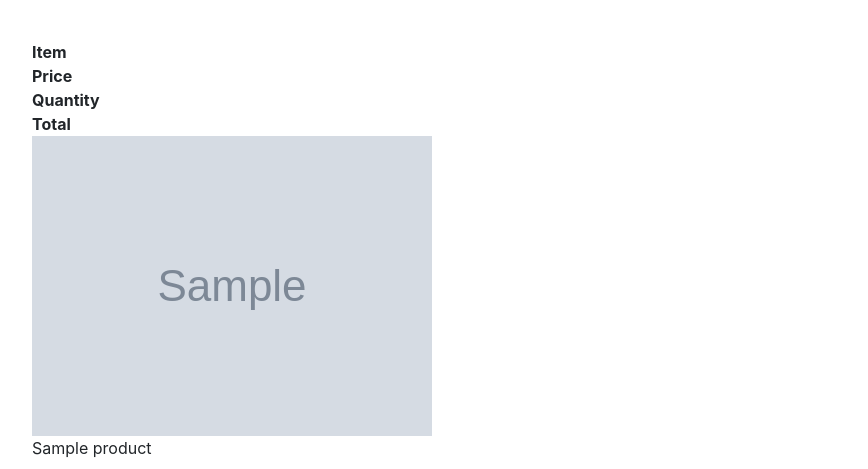
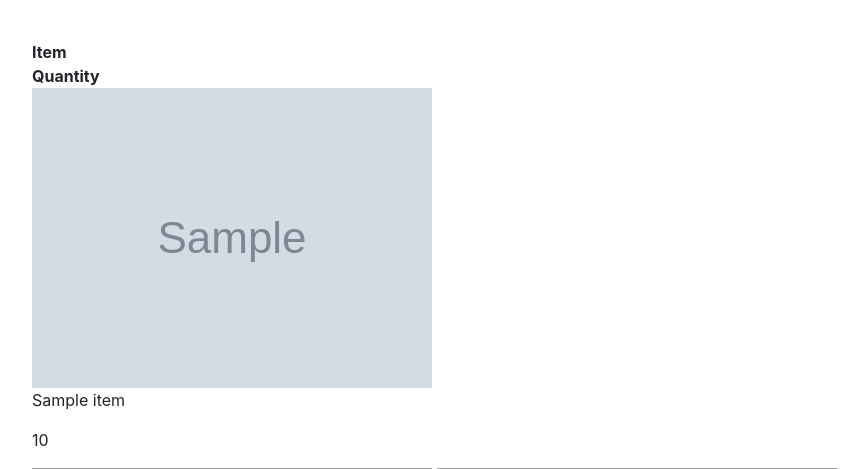
Before and after one commit to TanmayHiremath/TL-Website, a Django app: template TLback/tools/templates/tools/cart.html in a window 1280 px wide. Shown: the part 475-944 px from the top of the page, without its empty margins (53-921 px from the left). Run offline with Django 3.2, Linux system fonts and the light colour scheme; tables that the repository leaves empty hold one stand-in row (values such as "Sample post"); the template is opened without the code that fills it: values that come from a table or form of the project are taken from there, most other values are stand-ins (such as "Sample title", 1, 10 or a date in 2020); grey boxes marked "Sample" are stand-in pictures; parts of the project's set-up code (start-up, migrations or seed data) failed here and were passed over; some libraries are stand-ins or nearby versions; grey boxes are pictures that could not be loaded.

Commit message:
Update cart.html

```diff
--- a/TLback/tools/templates/tools/cart.html
+++ b/TLback/tools/templates/tools/cart.html
@@ -25,16 +25,15 @@
 				<div class="cart-row">
 					<div style="flex:2"></div>
 					<div style="flex:2"><strong>Item</strong></div>
-					<div style="flex:1"><strong>Price</strong></div>
+
 					<div style="flex:1"><strong>Quantity</strong></div>
-					<div style="flex:1"><strong>Total</strong></div>
 				</div>
-				{% for item in items %}
+				{% for product in products %}
 				<div class="cart-row">
-					<div style="flex:2"><img class="row-image" src="{{item.product.imageURL}}"></div>
-					<div style="flex:2"><p>{{item.product.name}}</p></div>
+					<div style="flex:2"><img class="row-image" src="{{product.item.imageURL}}"></div>
+					<div style="flex:2"><p>{{product.item.name}}</p></div>
 					<div style="flex:1">
-						<p class="quantity">{{item.quantity}}</p>
+						<p class="quantity">{{product.quantity}}</p>
 						<div class="quantity">
 							<img class="chg-quantity" src="{% static  'images/arrow-up.png' %}">
 
```
